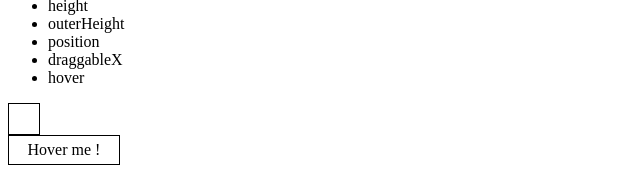
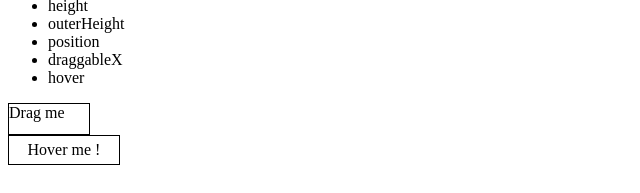
Before and after one commit to yunntan/lightDom, a plain HTML site: page index.html in a window 1280 px wide. Shown: the part 425-618 px from the top of the page, without its empty margins (0-640 px from the left). Drawn offline with Linux system fonts and the light colour scheme.

Commit message:
Cleaning index.html

```diff
--- a/index.html
+++ b/index.html
@@ -16,7 +16,7 @@
 
     </section>
 
-    <div id="draggable" style="width: 30px; height: 30px; border: 1px solid black;"></div>
+    <div id="draggable" style="width: 80px; height: 30px; border: 1px solid black;">Drag me</div>
 
     <div id="hoverable" style="width: 100px; padding: 5px; border: 1px solid black; text-align:center; ">Hover me !</div>
 
@@ -39,7 +39,6 @@
             },
             stop: function(e, ui){
                 LD(this).css("background", "rgba(0,0,0,0");
-                    console.log(ui)
             }
         });
 
```
